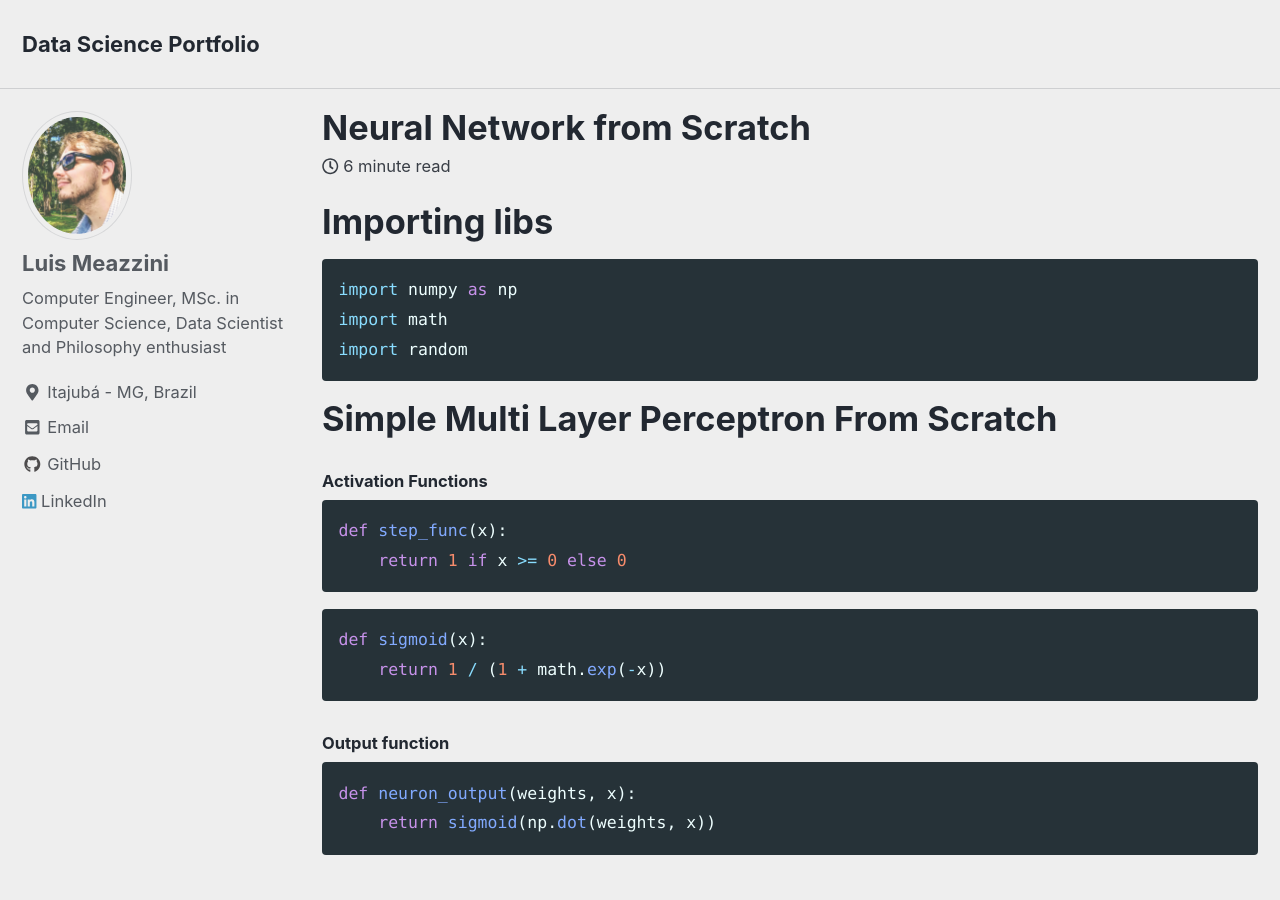
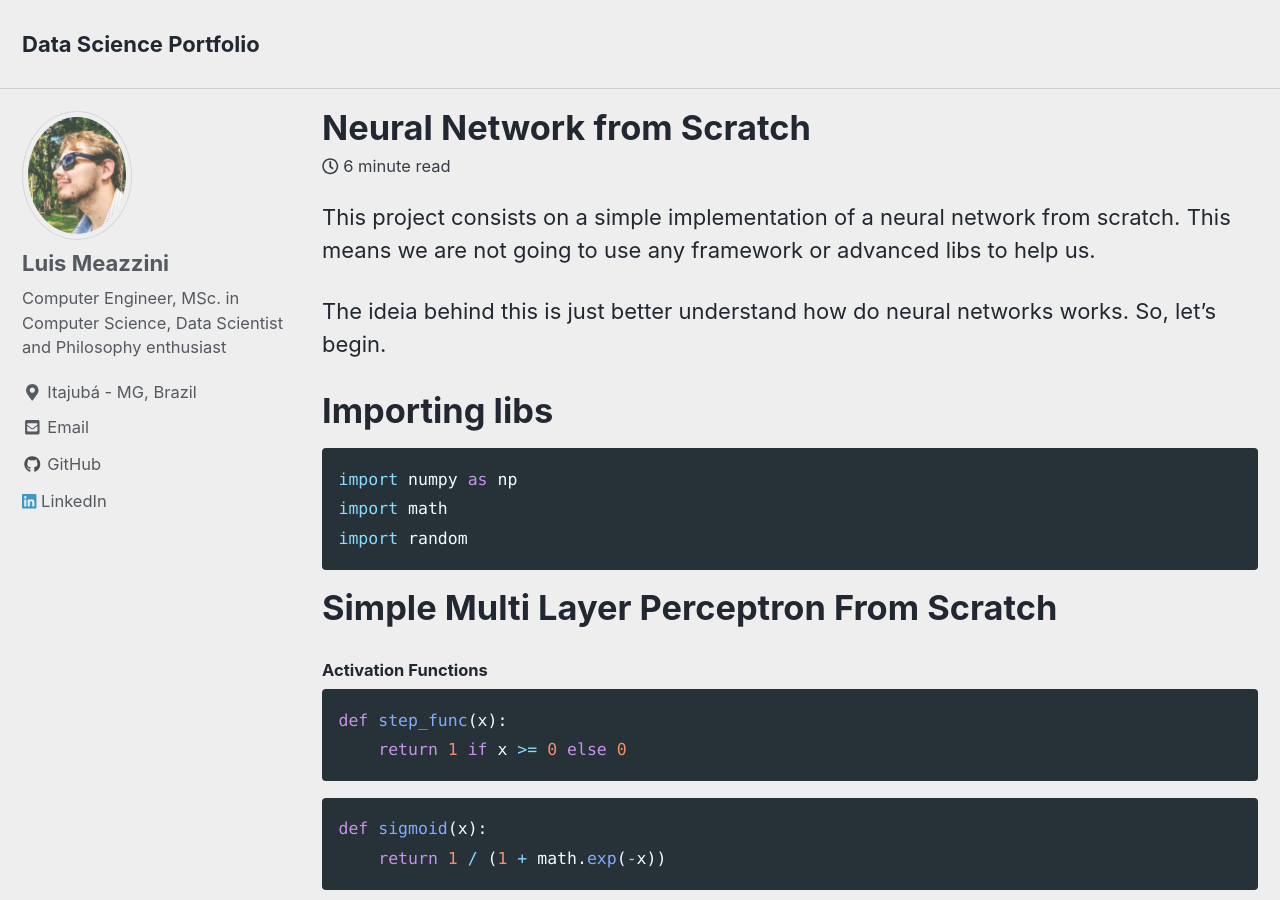
Before and after one commit to lmeazzini/lmeazzini.github.io, a Jekyll site: the page built from _posts/2019-02-24-nn-scratch.md, in a window 1280 px wide and 900 px high. Built offline with Jekyll 4.4.1, drawn with Linux system fonts in a browser that asks for light colours; cached includes are drawn as plain includes; nearby versions of some CDN libraries.

Commit message:
updated nn-scratch

```diff
--- a/_posts/2019-02-24-nn-scratch.md
+++ b/_posts/2019-02-24-nn-scratch.md
@@ -6,6 +6,11 @@ tags: [Neural Netwoks, Tutorial]
 excerpt: "Neural Netwoks, Data Science, Tutorial"
 mathjax: "true"
 ---
+
+This project consists on a simple implementation of a neural network from scratch. This means we are not going to use any framework or advanced libs to help us.
+
+The ideia behind this is just better understand how do neural networks works. So, let's begin.
+
 
 # Importing libs
 
```
